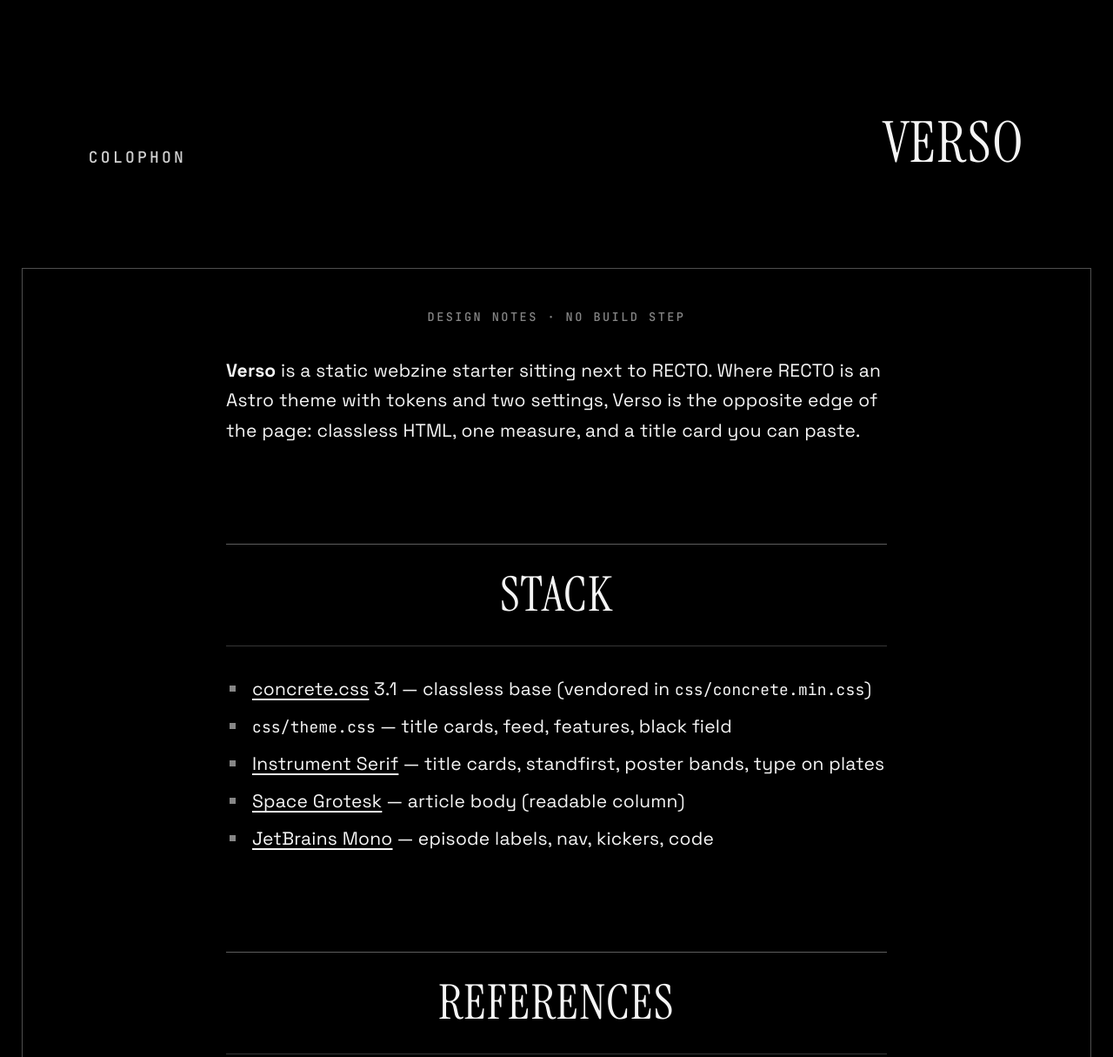
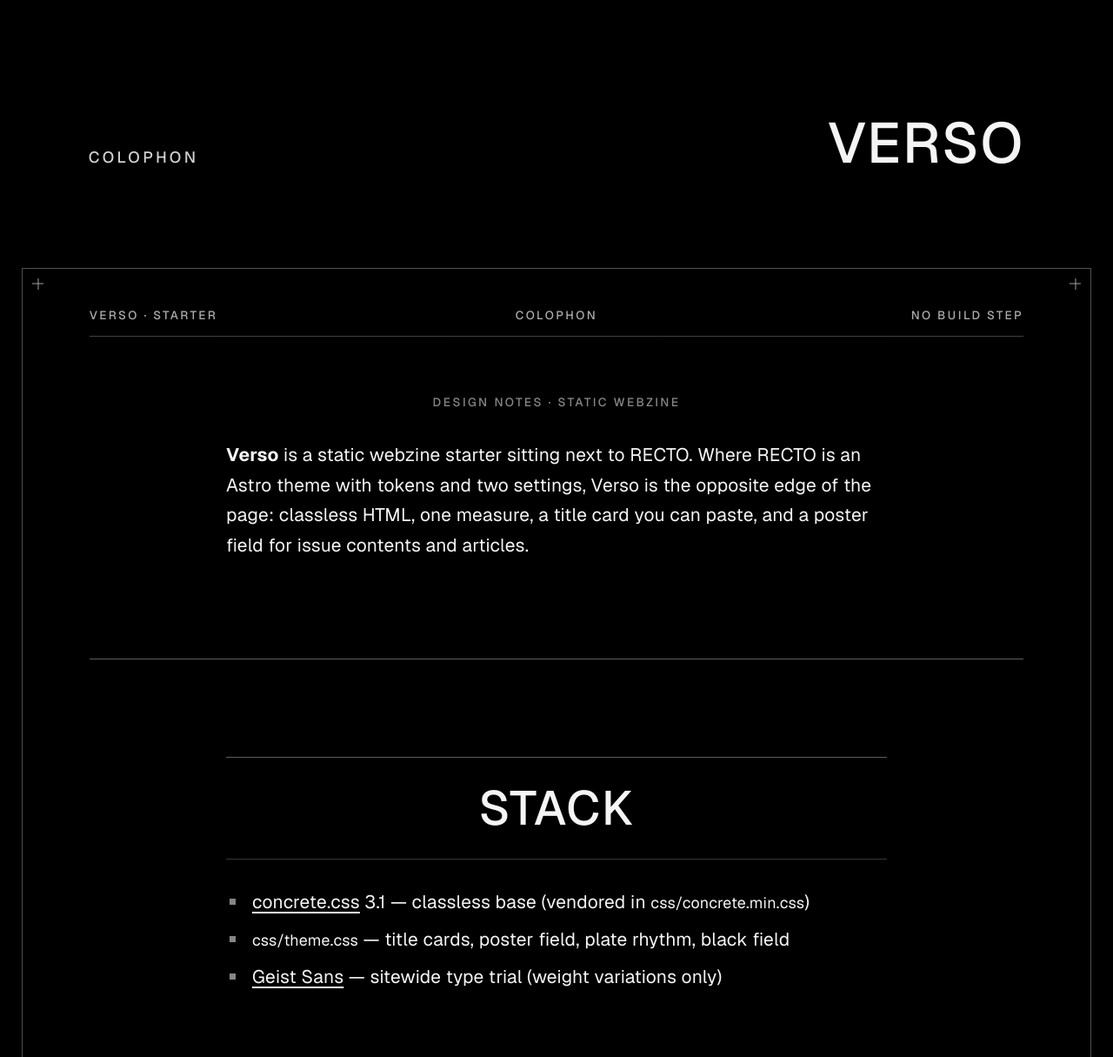
Before and after one commit to erickgonzalesdev/verso, a website: page about.html in a window 1280 px wide. Shown: the part 620-1835 px from the top of the page at 87% size. Drawn offline with Linux system fonts and the light colour scheme.

Commit message:
Unify site on poster field + Geist Sans; home as title card + sheet TOC
Geist Sans sitewide (local variable font, weight hierarchy). Home is an
issue title card over a full-sheet contents leaf with a print-style TOC.
About and articles share the same framed panel grammar.

````diff
--- a/AGENTS.md
+++ b/AGENTS.md
@@ -10,6 +10,35 @@
 - **Pages:** plain HTML (`index.html`, `about.html`, `articles/*.html`)
 - **Serve:** `npm run dev` → static server on port 4173 (no bundler)
 
+## Site structure
+
+| Page | Open | Body panel |
+| --- | --- | --- |
+| **Home** | Full Eva title card (issue) | `main.article-body.article-body--sheet` = **contents leaf** |
+| **About** | Compact title card | Same poster field (colophon) |
+| **Article** | Full Eva title card (episode) | Same poster field (prose + plates) |
+
+All three share frame, corner marks, top/footer rails, and hairline `<hr>` breaks.
+
+### Homepage
+
+1. Masthead → **issue title card** (do not restyle with article type tweaks)
+2. Framed panel: rails + **`.feed` TOC** + footer rail
+3. **`.article-body--sheet`** — min-height ≈ one page (`100dvh - 6rem` or ~A4 vs width); footer rail sticks to bottom of the leaf
+
+### TOC (`.feed`) — normal zine contents
+
+```
+Title ····························· 01
+  Quiet dek under the title
+```
+
+- **Title left** (display face, uppercase, impactful but list-sized)
+- **Dotted leader**
+- **Episode number right** (tabular mono — like a page number)
+- **Dek** under, left, quiet body size
+- Markup: `.feed__row` > `.feed__title` + `.feed__leader` + `.feed__ep`, then `.feed__dek`
+
 ## Design sources
 
 | Layer | Inspiration | What we took |
@@ -17,7 +46,7 @@
 | Base | concrete.css | Measure ~640px, classless prose, semantic elements |
 | Open titles | Neon Genesis Evangelion title cards | Stacked series mark, `EPISODE : n` left, title right, monumental type |
 | Chrome | [Hermes Agent](https://hermes-agent.nousresearch.com/) | Centered wordmark nav, mono eyebrows, open feature blocks — **not** their blue |
-| Body type | Sans prose | **Space Grotesk** for article reading |
+| Body type | Sans prose | **Geist Sans** (sitewide type trial — all roles) |
 | Article field | Editorial / print posters | Frame, corner marks, top/footer rails, hairline breaks — calm, one column |
 
 ## Colour
@@ -31,11 +60,12 @@
 
 | Role | Face |
 | --- | --- |
-| Open title cards, standfirst, `h2`/`h1`, pulls, plate titles | **Instrument Serif** (`--font-display`) |
-| Article body prose | **Space Grotesk** (`--font-body`) |
-| Nav, kickers, bylines, rails, captions, code, `h4` | **JetBrains Mono** (`--font-mono`) |
+| Display (title cards, standfirst, heads, pulls, plate titles) | **Geist Sans** (`--font-display`, weight ~500) |
+| Article body prose | **Geist Sans** (`--font-body`, weight 400) |
+| Nav, kickers, bylines, rails, captions, code | **Geist Sans** (`--font-mono`, weight 500) |
 
-Fonts load from Google Fonts in each HTML `<head>` (Instrument Serif, Space Grotesk, JetBrains Mono). Keep faces in sync across pages when adding a new HTML file.
+**TYPE TRIAL:** entire site on local Geist Sans (`assets/fonts/geist/`, `@font-face` in `theme.css`). Hierarchy is weight only.
+**Revert:** `git checkout HEAD -- css/theme.css index.html about.html articles/*.html AGENTS.md CLAUDE.md README.md` (and drop `assets/fonts/geist/` if desired), or restore the previous multi-family tokens + Google Fonts `<link>`s.
 
 ## Title card pattern (episode open)
 
@@ -137,7 +167,7 @@
 2. **Tokens in `theme.css` only.** Don’t scatter colours or typefaces into HTML `style=` attributes (aspect-ratio on crop frames is fine).
 3. **Stay monochrome.** Hover is underline, opacity, or invert — do not reintroduce Hermes blue unless the issue explicitly asks.
 4. **Don’t fight concrete.** Prefer semantic HTML; override only where title cards or the black field require it.
-5. **Three type roles.** Instrument Serif = display; Space Grotesk = reading; JetBrains = chrome/rails.
+5. **Type (trial):** Geist Sans sitewide; hierarchy via `--weight-body` / `--weight-chrome` / `--weight-display`.
 6. **Article = long poster, low noise.** Frame + corner marks + top/footer rails + hairline `<hr>` breaks. One measure, shared left edge.
 7. **Plate rhythm is universal.** Every article uses `section.passage` in order; do not invent per-piece image layouts.
 8. **No remark/rehype/Astro unless the project graduates.** This starter is a folder you can ship.
@@ -245,7 +275,7 @@
 - Article frame + four corner marks + top/footer rails
 - Hairline breaks between major sections
 - Article display centered (standfirst, h2, pulls, plate captions); body left
-- Type roles: Space Grotesk body, Instrument Serif display, JetBrains chrome
+- Type (trial): Geist Sans all roles — title card + body + chrome
 - Passage 1 inset, 2 float-right, 3 float-left, 4 inset again
 - Float beats: prose wraps under the plate (no tall empty gap)
 - Freeform stages do not crop transparent/irregular PNGs
--- a/CLAUDE.md
+++ b/CLAUDE.md
@@ -10,6 +10,35 @@
 - **Pages:** plain HTML (`index.html`, `about.html`, `articles/*.html`)
 - **Serve:** `npm run dev` → static server on port 4173 (no bundler)
 
+## Site structure
+
+| Page | Open | Body panel |
+| --- | --- | --- |
+| **Home** | Full Eva title card (issue) | `main.article-body.article-body--sheet` = **contents leaf** |
+| **About** | Compact title card | Same poster field (colophon) |
+| **Article** | Full Eva title card (episode) | Same poster field (prose + plates) |
+
+All three share frame, corner marks, top/footer rails, and hairline `<hr>` breaks.
+
+### Homepage
+
+1. Masthead → **issue title card** (do not restyle with article type tweaks)
+2. Framed panel: rails + **`.feed` TOC** + footer rail
+3. **`.article-body--sheet`** — min-height ≈ one page (`100dvh - 6rem` or ~A4 vs width); footer rail sticks to bottom of the leaf
+
+### TOC (`.feed`) — normal zine contents
+
+```
+Title ····························· 01
+  Quiet dek under the title
+```
+
+- **Title left** (display face, uppercase, impactful but list-sized)
+- **Dotted leader**
+- **Episode number right** (tabular mono — like a page number)
+- **Dek** under, left, quiet body size
+- Markup: `.feed__row` > `.feed__title` + `.feed__leader` + `.feed__ep`, then `.feed__dek`
+
 ## Design sources
 
 | Layer | Inspiration | What we took |
@@ -17,7 +46,7 @@
 | Base | concrete.css | Measure ~640px, classless prose, semantic elements |
 | Open titles | Neon Genesis Evangelion title cards | Stacked series mark, `EPISODE : n` left, title right, monumental type |
 | Chrome | [Hermes Agent](https://hermes-agent.nousresearch.com/) | Centered wordmark nav, mono eyebrows, open feature blocks — **not** their blue |
-| Body type | Sans prose | **Space Grotesk** for article reading |
+| Body type | Sans prose | **Geist Sans** (sitewide type trial — all roles) |
 | Article field | Editorial / print posters | Frame, corner marks, top/footer rails, hairline breaks — calm, one column |
 
 ## Colour
@@ -31,11 +60,12 @@
 
 | Role | Face |
 | --- | --- |
-| Open title cards, standfirst, `h2`/`h1`, pulls, plate titles | **Instrument Serif** (`--font-display`) |
-| Article body prose | **Space Grotesk** (`--font-body`) |
-| Nav, kickers, bylines, rails, captions, code, `h4` | **JetBrains Mono** (`--font-mono`) |
+| Display (title cards, standfirst, heads, pulls, plate titles) | **Geist Sans** (`--font-display`, weight ~500) |
+| Article body prose | **Geist Sans** (`--font-body`, weight 400) |
+| Nav, kickers, bylines, rails, captions, code | **Geist Sans** (`--font-mono`, weight 500) |
 
-Fonts load from Google Fonts in each HTML `<head>` (Instrument Serif, Space Grotesk, JetBrains Mono). Keep faces in sync across pages when adding a new HTML file.
+**TYPE TRIAL:** entire site on local Geist Sans (`assets/fonts/geist/`, `@font-face` in `theme.css`). Hierarchy is weight only.
+**Revert:** `git checkout HEAD -- css/theme.css index.html about.html articles/*.html AGENTS.md CLAUDE.md README.md` (and drop `assets/fonts/geist/` if desired), or restore the previous multi-family tokens + Google Fonts `<link>`s.
 
 ## Title card pattern (episode open)
 
@@ -137,7 +167,7 @@
 2. **Tokens in `theme.css` only.** Don’t scatter colours or typefaces into HTML `style=` attributes (aspect-ratio on crop frames is fine).
 3. **Stay monochrome.** Hover is underline, opacity, or invert — do not reintroduce Hermes blue unless the issue explicitly asks.
 4. **Don’t fight concrete.** Prefer semantic HTML; override only where title cards or the black field require it.
-5. **Three type roles.** Instrument Serif = display; Space Grotesk = reading; JetBrains = chrome/rails.
+5. **Type (trial):** Geist Sans sitewide; hierarchy via `--weight-body` / `--weight-chrome` / `--weight-display`.
 6. **Article = long poster, low noise.** Frame + corner marks + top/footer rails + hairline `<hr>` breaks. One measure, shared left edge.
 7. **Plate rhythm is universal.** Every article uses `section.passage` in order; do not invent per-piece image layouts.
 8. **No remark/rehype/Astro unless the project graduates.** This starter is a folder you can ship.
@@ -245,7 +275,7 @@
 - Article frame + four corner marks + top/footer rails
 - Hairline breaks between major sections
 - Article display centered (standfirst, h2, pulls, plate captions); body left
-- Type roles: Space Grotesk body, Instrument Serif display, JetBrains chrome
+- Type (trial): Geist Sans all roles — title card + body + chrome
 - Passage 1 inset, 2 float-right, 3 float-left, 4 inset again
 - Float beats: prose wraps under the plate (no tall empty gap)
 - Freeform stages do not crop transparent/irregular PNGs
--- a/about.html
+++ b/about.html
@@ -4,12 +4,9 @@
     <meta charset="utf-8" />
     <meta name="viewport" content="width=device-width, initial-scale=1" />
     <title>About · Verso</title>
-    <meta name="description" content="Colophon and design notes for the Verso webzine starter." />
-    <link rel="preconnect" href="https://fonts.googleapis.com" />
-    <link rel="preconnect" href="https://fonts.gstatic.com" crossorigin />
-    <link
-      href="https://fonts.googleapis.com/css2?family=Space+Grotesk:wght@400;500;700&family=JetBrains+Mono:wght@400;500&family=Instrument+Serif&display=swap"
-      rel="stylesheet"
+    <meta
+      name="description"
+      content="Colophon and design notes for the Verso webzine starter."
     />
     <link rel="stylesheet" href="css/concrete.min.css" />
     <link rel="stylesheet" href="css/theme.css" />
@@ -29,7 +26,7 @@
       </header>
     </div>
 
-    <div class="title-card title-card--compact">
+    <header class="title-card title-card--compact">
       <p class="title-card__series">
         <span>About</span>
         <span>This</span>
@@ -39,17 +36,32 @@
         <p class="title-card__episode">Colophon</p>
         <p class="title-card__title">Verso</p>
       </div>
-    </div>
+    </header>
 
     <main class="shell article-body">
-      <p class="byline">Design notes · No build step</p>
+      <div class="poster-frame" aria-hidden="true">
+        <span class="plate__mark plate__mark--tl"></span>
+        <span class="plate__mark plate__mark--tr"></span>
+        <span class="plate__mark plate__mark--bl"></span>
+        <span class="plate__mark plate__mark--br"></span>
+      </div>
+
+      <div class="poster-rail">
+        <p>Verso · Starter</p>
+        <p>Colophon</p>
+        <p class="poster-rail__end">No build step</p>
+      </div>
+
+      <p class="byline">Design notes · Static webzine</p>
 
       <p>
         <strong>Verso</strong> is a static webzine starter sitting next to
         RECTO. Where RECTO is an Astro theme with tokens and two settings, Verso
-        is the opposite edge of the page: classless HTML, one measure, and a
-        title card you can paste.
+        is the opposite edge of the page: classless HTML, one measure, a title
+        card you can paste, and a poster field for issue contents and articles.
       </p>
+
+      <hr />
 
       <h2>Stack</h2>
       <ul>
@@ -57,33 +69,36 @@
           <a href="https://github.com/louismerlin/concrete.css">concrete.css</a>
           3.1 — classless base (vendored in <code>css/concrete.min.css</code>)
         </li>
-        <li><code>css/theme.css</code> — title cards, feed, features, black field</li>
         <li>
-          <a href="https://fonts.google.com/specimen/Instrument+Serif">Instrument Serif</a>
-          — title cards, standfirst, poster bands, type on plates
+          <code>css/theme.css</code> — title cards, poster field, plate rhythm,
+          black field
         </li>
         <li>
-          <a href="https://fonts.google.com/specimen/Space+Grotesk">Space Grotesk</a>
-          — article body (readable column)
-        </li>
-        <li>
-          <a href="https://fonts.google.com/specimen/JetBrains+Mono">JetBrains Mono</a>
-          — episode labels, nav, kickers, code
+          <a href="https://vercel.com/font">Geist Sans</a>
+          — sitewide type trial (weight variations only)
         </li>
       </ul>
+
+      <hr />
 
       <h2>References</h2>
       <ul>
         <li>
-          Neon Genesis Evangelion title cards (series mark stacked; episode left;
-          title right on black)
+          Neon Genesis Evangelion title cards (series mark stacked; episode
+          left; title right on black)
         </li>
         <li>
           <a href="https://hermes-agent.nousresearch.com/">Hermes Agent</a>
-          — centered mark, uppercase mono eyebrows, monumental display, open
-          sections (structure only; field stays black)
+          — centered mark, mono eyebrows, open sections (structure only; field
+          stays black)
+        </li>
+        <li>
+          Editorial poster grammar — frame, corner marks, rails, hairline
+          breaks
         </li>
       </ul>
+
+      <hr />
 
       <h2>Colour</h2>
       <p>
@@ -92,14 +107,19 @@
         and title card. Tokens live at the top of <code>theme.css</code>.
       </p>
 
+      <hr />
+
       <h2>Run locally</h2>
       <pre><code>cd verso
-npm install
 npm run dev
 # → http://localhost:4173</code></pre>
       <p>Or any static server pointed at this directory.</p>
 
-      <p><a href="index.html">← Home</a></p>
+      <div class="poster-rail poster-rail--footer">
+        <p>Verso · Colophon</p>
+        <p>Issue 01</p>
+        <p class="poster-rail__end"><a href="index.html">← Home</a></p>
+      </div>
     </main>
 
     <footer class="shell site-footer">
--- a/css/theme.css
+++ b/css/theme.css
@@ -4,7 +4,22 @@
  * One field: pure black. No blue, no gray bands.
  * Hermes contributes layout grammar (centered mark, mono eyebrows,
  * uppercase chrome, monumental display) — not its blue.
+ *
+ * TYPE TRIAL: entire site on Geist Sans (weight variations only).
+ * Revert: restore previous --font-* tokens + Google Fonts <link>s from git.
  */
+
+/* -------------------------------------------------------------------------- */
+/* Geist Sans (local) — single family sitewide                                */
+/* -------------------------------------------------------------------------- */
+
+@font-face {
+  font-family: "Geist Sans";
+  src: url("../assets/fonts/geist/Geist-Variable.woff2") format("woff2");
+  font-weight: 100 900;
+  font-style: normal;
+  font-display: swap;
+}
 
 /* -------------------------------------------------------------------------- */
 /* Tokens                                                                     */
@@ -16,15 +31,18 @@
   --bg: #000;
 
   /* concrete.css: --font (body), --font-h (h1–h6) — kill Helvetica */
-  --font: "JetBrains Mono", ui-monospace, "Cascadia Code", monospace;
-  --font-h: "JetBrains Mono", ui-monospace, "Cascadia Code", monospace;
+  --font: "Geist Sans", system-ui, sans-serif;
+  --font-h: "Geist Sans", system-ui, sans-serif;
 
-  --font-display: "Instrument Serif", "Times New Roman", Times, serif;
-  /* Poster display = same Instrument Serif (no separate face) */
+  /* Trial: all roles = Geist Sans; hierarchy via weight only */
+  --font-display: "Geist Sans", system-ui, sans-serif;
   --font-poster: var(--font-display);
-  --font-mono: "JetBrains Mono", ui-monospace, "Cascadia Code", monospace;
-  /* Article prose — Space Grotesk */
-  --font-body: "Space Grotesk", system-ui, sans-serif;
+  --font-mono: "Geist Sans", system-ui, sans-serif;
+  --font-body: "Geist Sans", system-ui, sans-serif;
+
+  --weight-body: 400;
+  --weight-chrome: 500;
+  --weight-display: 500;
 
   --track-tight: 0.03em;
   --track-wide: 0.14em;
@@ -74,6 +92,7 @@
   background: #000;
   color: var(--fg);
   font-family: var(--font-mono); /* chrome / UI — not article prose */
+  font-weight: var(--weight-chrome);
   line-height: 1.6;
   -webkit-font-smoothing: antialiased;
 }
@@ -140,7 +159,7 @@
   grid-column: 2;
   font-family: var(--font-display);
   font-size: clamp(1.35rem, 2.5vw, 2rem);
-  font-weight: 400;
+  font-weight: var(--weight-display);
   letter-spacing: var(--track-tight);
   text-decoration: none;
   text-transform: uppercase;
@@ -304,7 +323,7 @@
 
 .title-card__series {
   font-family: var(--font-display);
-  font-weight: 400;
+  font-weight: var(--weight-display);
   font-size: clamp(2.75rem, 10vw, 6.5rem);
   line-height: 0.88;
   letter-spacing: var(--track-tight);
@@ -350,7 +369,7 @@
 .title-card__title {
   font-family: var(--font-display);
   font-size: clamp(1.75rem, 5.5vw, 3.25rem);
-  font-weight: 400;
+  font-weight: var(--weight-display);
   line-height: 0.95;
   letter-spacing: var(--track-tight);
   text-transform: uppercase;
@@ -447,71 +466,110 @@
   max-width: 36ch;
 }
 
-/* Article feed */
+/*
+ * Issue feed / TOC — ordinary zine/magazine contents.
+ * Title left · dotted leader · episode no. right; quiet dek under the title.
+ */
 .feed {
   list-style: none;
-  margin: 0 0 var(--space-xl);
-  padding: 0;
+  margin: 0 auto;
+  padding: 0.25rem 0 0;
+  max-width: var(--measure);
+  width: 100%;
 }
 
 .feed li {
   margin: 0;
-  padding: var(--space-md) 0;
-  border-bottom: 0.05rem solid color-mix(in srgb, var(--fg) 30%, transparent);
-}
-
-.feed li:first-child {
-  border-top: 0.05rem solid color-mix(in srgb, var(--fg) 30%, transparent);
+  padding: 0;
+  border: none;
 }
 
 .feed a {
   text-decoration: none;
-  display: grid;
-  gap: 0.35rem;
+  color: inherit;
+  display: block;
+  padding: 0.75rem 0;
+  border-bottom: 0.05rem solid color-mix(in srgb, var(--fg) 22%, transparent);
+}
+
+.feed li:first-child a {
+  border-top: 0.05rem solid color-mix(in srgb, var(--fg) 22%, transparent);
 }
 
 .feed a:hover {
-  opacity: 0.7;
+  opacity: 0.75;
   text-decoration: none;
 }
 
 .feed a:hover .feed__title {
   text-decoration: underline;
-  text-underline-offset: 0.15em;
+  text-underline-offset: 0.12em;
+}
+
+/* Title ........ 01 */
+.feed__row {
+  display: flex;
+  align-items: baseline;
+  gap: 0.5rem;
+  width: 100%;
+  min-width: 0;
+}
+
+.feed__title {
+  flex: 0 1 auto;
+  max-width: calc(100% - 4.5rem);
+  font-family: var(--font-display);
+  font-weight: var(--weight-display);
+  font-size: clamp(1.35rem, 3vw, 1.85rem);
+  text-transform: uppercase;
+  letter-spacing: var(--track-tight);
+  line-height: 1.05;
+  text-align: left;
+}
+
+.feed__leader {
+  flex: 1 1 auto;
+  min-width: 1.25rem;
+  height: 0;
+  border-bottom: 0.05rem dotted color-mix(in srgb, var(--fg) 40%, transparent);
+  transform: translateY(-0.35em);
+  opacity: 0.7;
 }
 
 .feed__ep {
+  flex: 0 0 auto;
   font-family: var(--font-mono);
-  font-size: 0.65rem;
+  font-size: 0.68rem;
   font-weight: 500;
-  letter-spacing: var(--track-wider);
+  letter-spacing: var(--track-wide);
   text-transform: uppercase;
   opacity: 0.55;
-}
-
-.feed__title {
-  font-family: var(--font-display);
-  font-size: clamp(1.75rem, 3vw, 2.35rem);
-  text-transform: uppercase;
-  letter-spacing: var(--track-tight);
-  line-height: 0.95;
+  line-height: 1.2;
+  font-variant-numeric: tabular-nums;
 }
 
 .feed__dek {
-  font-size: 0.9rem;
-  opacity: 0.75;
-  max-width: 40ch;
+  display: block;
+  margin: 0.2rem 0 0;
+  padding-right: 3rem;
+  font-family: var(--font-body);
+  font-size: 0.88rem;
+  font-weight: var(--weight-body);
+  opacity: 0.55;
+  max-width: 38ch;
   text-transform: none;
+  line-height: 1.4;
+  text-align: left;
+  letter-spacing: 0.01em;
 }
 
 /* -------------------------------------------------------------------------- */
-/* Article body — poster field + calm column                                  */
+/* Poster field — articles + home TOC + colophon                              */
 /* -------------------------------------------------------------------------- */
 
 /*
- * Poster chrome (uniform, not chaotic):
- *   frame border · corner marks · top/footer rails · hairline breaks
- * Content stays one measure, left-aligned. Plates: freeform stage + caption under.
+ * Shared zine panel: frame · corner marks · rails · hairlines.
+ * Use on <main class="shell article-body"> (articles, about, home contents).
  */
 .article-body {
   position: relative;
@@ -523,11 +581,33 @@
     clamp(1rem, 3vw, 2rem)
     var(--space-2xl);
   font-family: var(--font-body);
+  font-weight: var(--weight-body);
   font-size: 1.05rem;
   line-height: var(--lh-body);
   letter-spacing: 0.01em;
   border: 0.05rem solid color-mix(in srgb, var(--fg) 32%, transparent);
   box-sizing: border-box;
+}
+
+/*
+ * Full sheet — homepage contents (and optional single-panel pages).
+ * Min height ≈ portrait paper / viewport page so the frame reads as a leaf.
+ */
+.article-body--sheet {
+  min-height: max(
+    calc(100dvh - 6rem),
+    calc(min(var(--shell), 100%) * 1.294)
+  ); /* ~A4 portrait ratio vs panel width, or near full viewport */
+  display: flex;
+  flex-direction: column;
+}
+
+.article-body--sheet > .feed {
+  flex: 1 1 auto;
+}
+
+.article-body--sheet > .poster-rail--footer {
+  margin-top: auto;
 }
 
 /* Corner registration marks — same glyph on every corner */
@@ -632,7 +712,9 @@
   .endnote,
   .prose,
   .pull,
-  .passage
+  .passage,
+  .feed,
+  .kicker
 ) {
   max-width: var(--measure);
   width: 100%;
@@ -643,6 +725,12 @@
   max-width: none;
   width: 100%;
   margin-inline: 0;
+}
+
+/* Home / panel kickers align with article display */
+.article-body > .kicker {
+  text-align: center;
+  margin-bottom: var(--space-md);
 }
 
 .article-body > p,
@@ -691,12 +779,12 @@
   opacity: 0.75;
 }
 
-/* Display type — Instrument Serif, centered (not the open title-card) */
+/* Display type — Geist weight variation, centered (not the open title-card) */
 .article-body h1,
 .article-body h2,
 .article-body h3 {
   font-family: var(--font-display);
-  font-weight: 400;
+  font-weight: var(--weight-display);
   letter-spacing: var(--track-tight);
   text-transform: uppercase;
   line-height: 0.95;
@@ -808,6 +896,7 @@
 /* Standfirst — display block, centered (article only, not open title-card) */
 .standfirst {
   font-family: var(--font-display);
+  font-weight: var(--weight-display);
   font-size: clamp(2rem, 6.5vw, 3.75rem);
   line-height: 0.95;
   letter-spacing: var(--track-tight);
@@ -838,6 +927,7 @@
 /* Pull — centered quote, same hairline language as h2 */
 .pull {
   font-family: var(--font-display);
+  font-weight: var(--weight-display);
   font-size: clamp(1.45rem, 3.2vw, 2.1rem);
   line-height: 1.15;
   letter-spacing: var(--track-tight);
@@ -1178,7 +1268,7 @@
   display: block;
   font-family: var(--font-display);
   font-size: clamp(1.5rem, 3.5vw, 2.25rem);
-  font-weight: 400;
+  font-weight: var(--weight-display);
   letter-spacing: var(--track-tight);
   text-transform: uppercase;
   line-height: 0.95;
@@ -1262,16 +1352,16 @@
 /* -------------------------------------------------------------------------- */
 
 .site-footer {
-  margin-top: var(--space-2xl);
+  margin-top: var(--space-lg);
   padding: var(--space-md) 0 var(--space-xl);
-  border-top: 0.05rem solid color-mix(in srgb, var(--fg) 30%, transparent);
+  border-top: none;
   text-align: center;
   font-family: var(--font-mono);
   font-size: 0.65rem;
   font-weight: 500;
   letter-spacing: var(--track-wider);
   text-transform: uppercase;
-  opacity: 0.65;
+  opacity: 0.55;
 }
 
 .site-footer p {
````
Also changed, not shown: articles/angel-attack.html (+0 -6 lines), articles/the-beast.html (+0 -6 lines), index.html (+36 -82 lines), README.md, assets/fonts/geist/Geist-Bold.woff2 (added), assets/fonts/geist/Geist-Medium.woff2 (added), assets/fonts/geist/Geist-Regular.woff2 (added), assets/fonts/geist/Geist-SemiBold.woff2 (added), assets/fonts/geist/Geist-Variable.woff2 (added).
